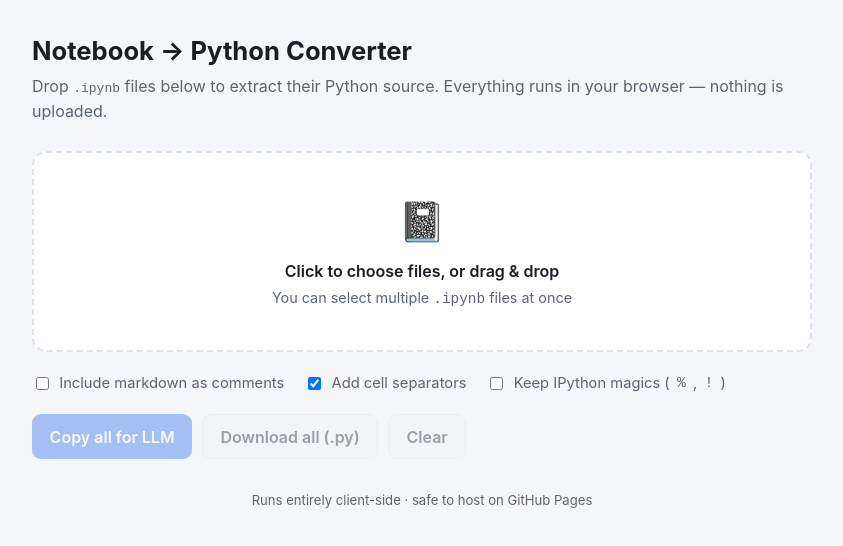
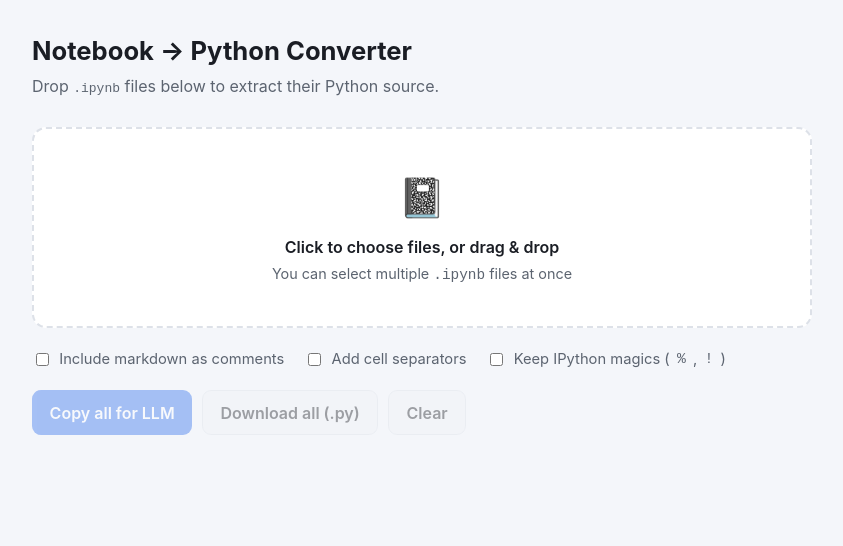
Before and after one commit to micycle1/notebook-convert, a plain HTML site: page index.html in a window 1280 px wide. Shown: the whole page, without its empty margins (218-1061 px from the left). Drawn offline with Linux system fonts and the light colour scheme.

Commit message:
Default cell separators off; trim promo copy
Co-Authored-By: Claude Opus 4.8 <noreply@anthropic.com>

```diff
--- a/index.html
+++ b/index.html
@@ -99,7 +99,7 @@
 <body>
 <div class="wrap">
   <h1>Notebook → Python Converter</h1>
-  <p class="sub">Drop <code>.ipynb</code> files below to extract their Python source. Everything runs in your browser — nothing is uploaded.</p>
+  <p class="sub">Drop <code>.ipynb</code> files below to extract their Python source.</p>
 
   <label class="drop" id="drop">
     <div class="icon">📓</div>
@@ -110,7 +110,7 @@
 
   <div class="opts">
     <label><input type="checkbox" id="optMarkdown"> Include markdown as comments</label>
-    <label><input type="checkbox" id="optCellNums" checked> Add cell separators</label>
+    <label><input type="checkbox" id="optCellNums"> Add cell separators</label>
     <label><input type="checkbox" id="optMagics"> Keep IPython magics (<code>%</code>, <code>!</code>)</label>
   </div>
 
@@ -123,7 +123,6 @@
   <div id="results"></div>
 </div>
 
-<footer>Runs entirely client-side · safe to host on GitHub Pages</footer>
 
 <script>
 (function () {
```
